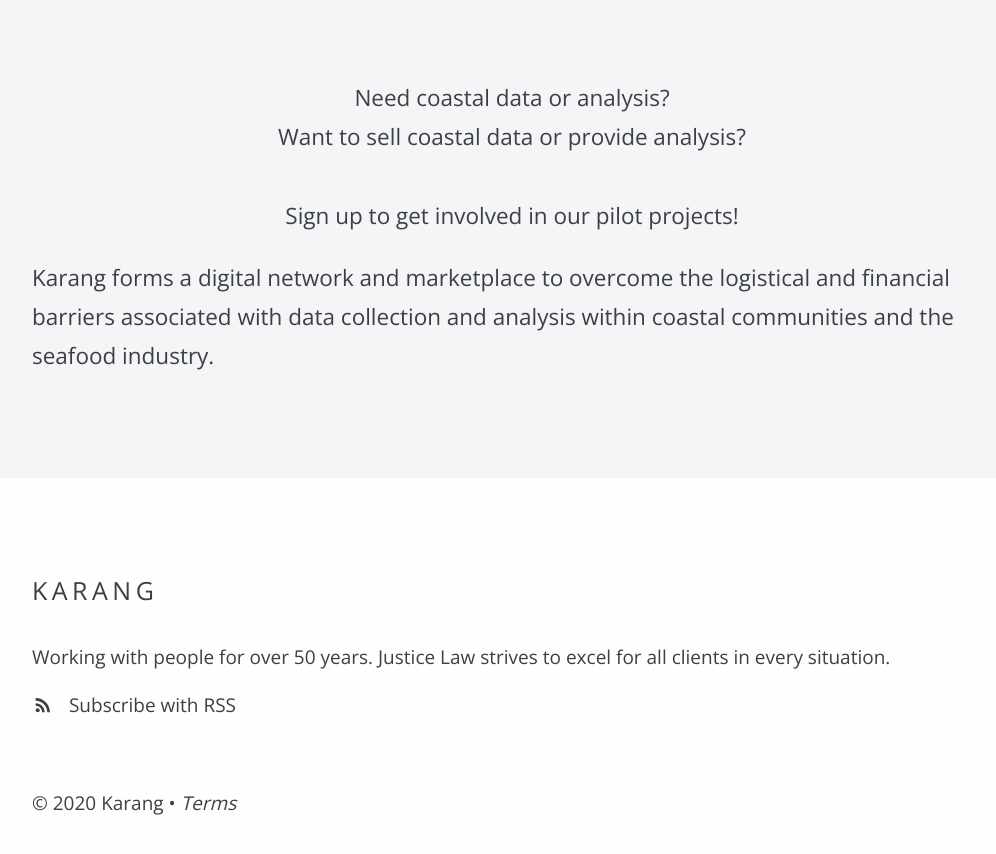
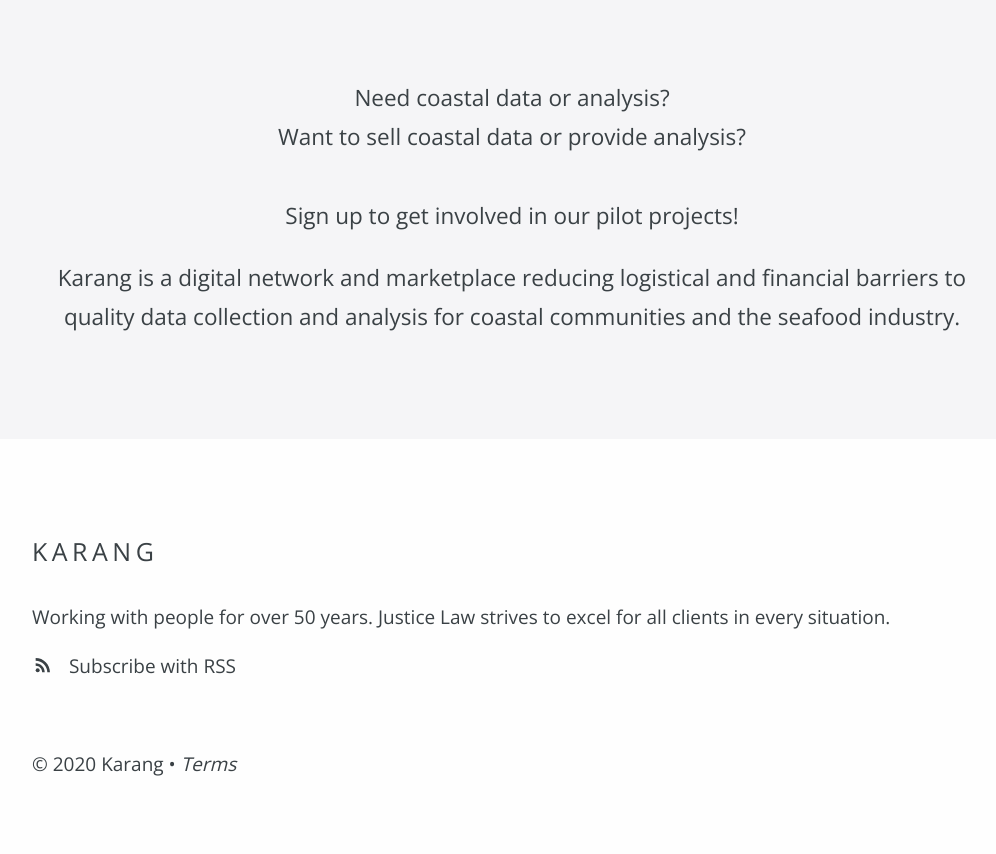
Before and after one commit to SSOATeam/website, a Jekyll site: the page built from index.html, in a window 1280 px wide and 900 px high, scrolled down 690 px. Shown: the top 854 px of the window, without its empty margins (128-1124 px from the left). Built offline with Jekyll 4.4.1, drawn with Linux system fonts in a browser that asks for light colours; nearby versions of some CDN libraries; the list of posts is cut into pages by our own code.

Commit message:
Update landing page text.

```diff
--- a/index.html
+++ b/index.html
@@ -28,8 +28,12 @@
       projects!</br></center>
   </p>
 
-  <p>Karang forms a digital network and marketplace to overcome the logistical and financial barriers associated with
-    data collection and analysis within coastal communities and the seafood industry.</p>
+  <p>
+    <center>
+        Karang is a digital network and marketplace reducing logistical and financial barriers to quality
+        data collection and analysis for coastal communities and the seafood industry.
+    </center>
+</p>
 
 </div>
 
```
